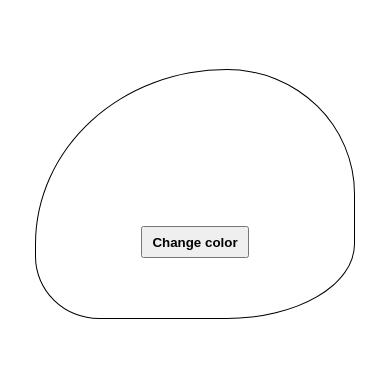
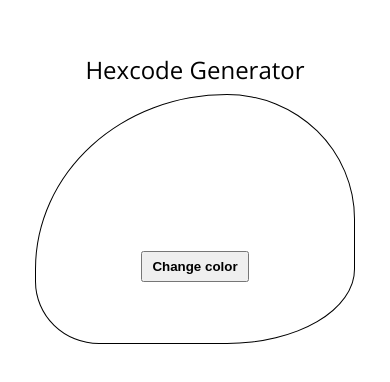
Before and after one commit to Darkcodexpch/Saylani-Batch-08-Projects, a plain HTML site: page hexcodeGenerator/index.html in a window 390 px wide. Shown: the part 228-610 px from the top of the page. Drawn offline with nearby package versions, Linux system fonts and the light colour scheme.

Commit message:
set-heading-text
set-heading-text

```diff
--- a/hexcodeGenerator/app.css
+++ b/hexcodeGenerator/app.css
@@ -43,6 +43,11 @@ body {
 
 }
 
+.heading{
+    margin: 1rem 0;
+    text-align: center;
+    font-size: 2rem;
+}
 
 @media only screen and (max-width: 600px) {
     .container{
@@ -50,4 +55,8 @@ body {
         height: 250px;
 
     }
+    .heading{
+        margin: 0.5rem;
+        font-size: 1.5rem;
+    }
 }
--- a/hexcodeGenerator/index.html
+++ b/hexcodeGenerator/index.html
@@ -1,5 +1,6 @@
 <!DOCTYPE html>
 <html lang="en">
+
 <head>
     <meta charset="UTF-8">
     <meta http-equiv="X-UA-Compatible" content="IE=edge">
@@ -7,13 +8,19 @@
     <title>Background Changer</title>
     <link href="app.css" rel="stylesheet">
 </head>
+
 <body>
+    <div class="main-container">
+        <p class="heading">Hexcode Generator</p>
         <div class="container">
             <div class="tex-container">
                 <p id="hexInfo"></p>
             </div>
             <button onclick="hexcodeGenerator()" class="btn">Change color</button>
         </div>
+    </div>
+
     <script src="app.js"></script>
 </body>
+
 </html>
```
Lines whose indentation alone changed are shown as unchanged.
